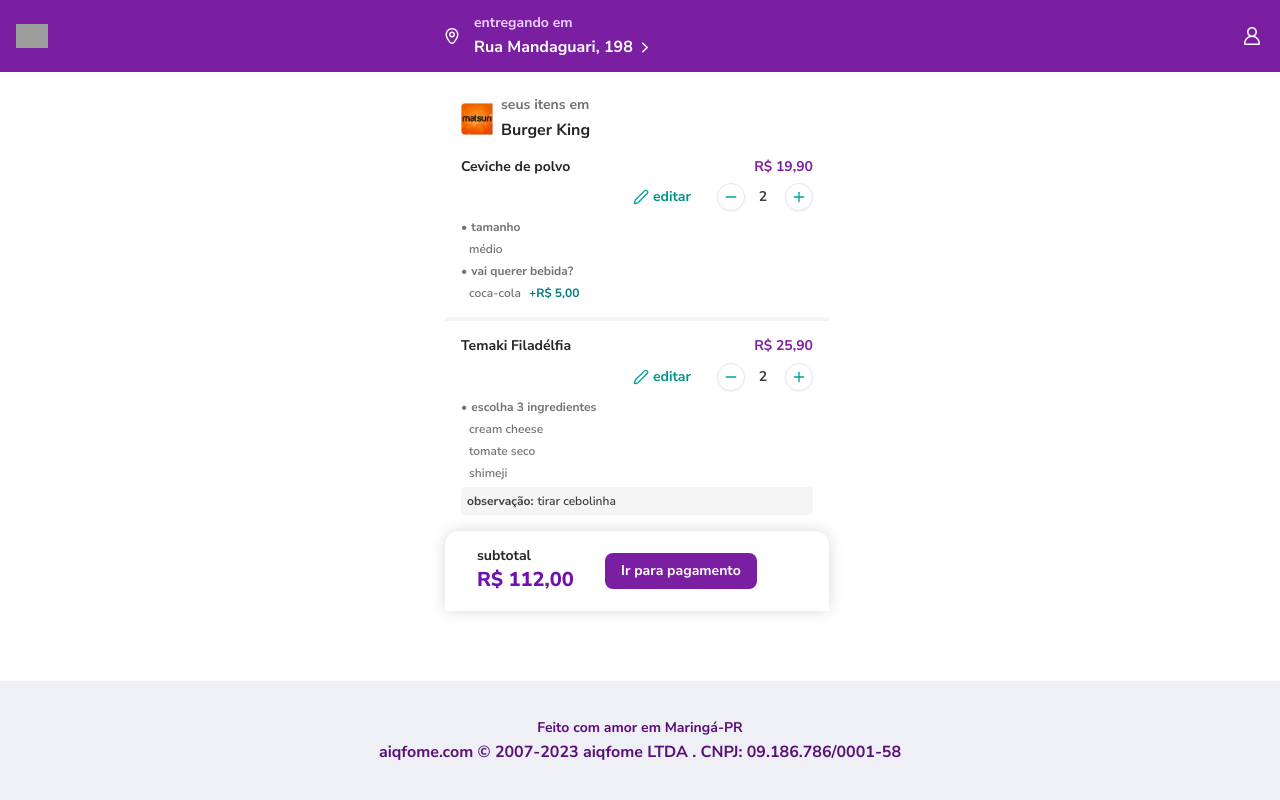
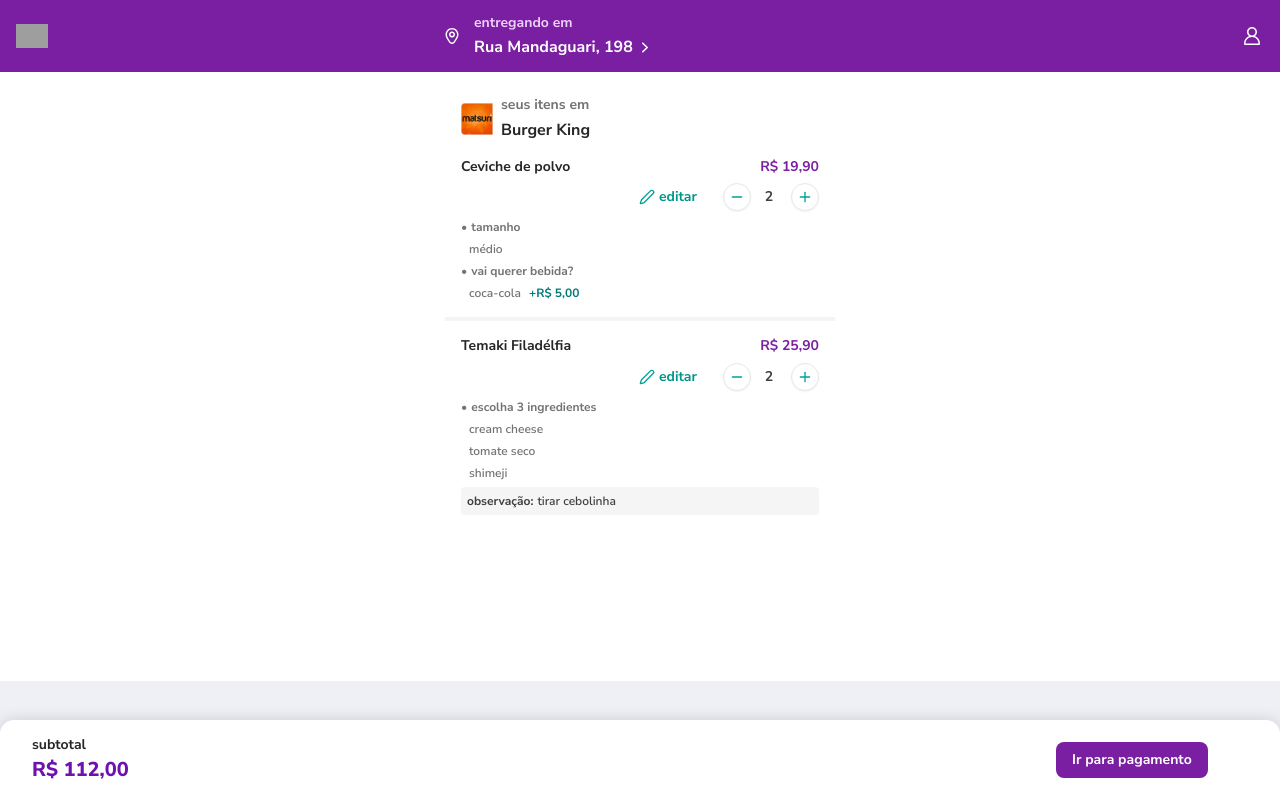
Before and after one commit to werliton/ws-aiqfome, a Next.js app: page /ticket in a window 1280 px wide. Built offline with nearby package versions, Linux system fonts and the light colour scheme; grey boxes are pictures that could not be loaded.

Commit message:
refactor: :recycle: refact code

```diff
--- a/src/app/not-found.tsx
+++ b/src/app/not-found.tsx
@@ -1,5 +1,4 @@
 import Link from "next/link";
-import React from "react";
 
 export default function NotFound() {
   return (
--- a/src/app/ticket/page.tsx
+++ b/src/app/ticket/page.tsx
@@ -8,7 +8,7 @@
 
 export default function Ticket() {
   return (
-    <div className="inline-flex w-96 flex-col items-center justify-start">
+    <div className="flex flex-col items-center justify-start">
       <div className="flex flex-col items-center justify-start self-stretch py-6">
         <TicketHeader imagePath={"/images/stores/mat.png"}>
           <TicketHeader.Title>Burger King</TicketHeader.Title>
--- a/src/components/ui/layout/footer/footer.tsx
+++ b/src/components/ui/layout/footer/footer.tsx
@@ -1,5 +1,3 @@
-import React from "react";
-
 export const Footer = () => {
   return (
     <footer className="bg-muted text-footer flex h-[119px] flex-col items-center justify-center gap-0.5 px-4 py-6">
--- a/src/components/ui/layout/header/header.tsx
+++ b/src/components/ui/layout/header/header.tsx
@@ -1,6 +1,5 @@
 import Image from "next/image";
 import Link from "next/link";
-import React from "react";
 
 export const Header = () => {
   return (
--- a/src/components/ui/molecules/payment.tsx
+++ b/src/components/ui/molecules/payment.tsx
@@ -5,7 +5,7 @@
     <div
       data-action="checkout bottom"
       data-status="active"
-      className="inline-flex w-96 flex-col items-center justify-start rounded-tl-xl rounded-tr-xl bg-white shadow-[0px_0px_15px_0px_rgba(0,0,0,0.15)]"
+      className="absolute bottom-0 flex w-full flex-1 flex-col items-center justify-start rounded-tl-xl rounded-tr-xl bg-white shadow-[0px_0px_15px_0px_rgba(0,0,0,0.15)]"
     >
       <div className="inline-flex items-center justify-between self-stretch px-8 py-4">
         <div className="inline-flex flex-col items-start justify-start gap-0.5">
--- a/src/components/ui/molecules/see-ticket.tsx
+++ b/src/components/ui/molecules/see-ticket.tsx
@@ -1,5 +1,5 @@
-import React from "react";
 import { Button } from "../button";
+import Link from "next/link";
 
 export const SeeTicket = () => {
   return (
@@ -8,9 +8,11 @@
       data-status="active"
       className="flex w-80 flex-1 flex-col items-center justify-center gap-4 bg-gradient-to-l from-slate-50/90 via-white/20 to-white/0 px-3 py-2.5"
     >
-      <Button className="flex h-12 w-80 flex-1 px-4 py-3 text-base font-bold text-white">
-        Ver ticket
-      </Button>
+      <Link href="/ticket">
+        <Button className="flex h-12 w-80 flex-1 px-4 py-3 text-base font-bold text-white">
+          Ver ticket
+        </Button>
+      </Link>
     </div>
   );
 };
--- a/src/components/ui/organisms/ticket/ticket-food-item/ticket-food-item.tsx
+++ b/src/components/ui/organisms/ticket/ticket-food-item/ticket-food-item.tsx
@@ -1,4 +1,3 @@
-import React from "react";
 import { PriceBase, PricePlus } from "../../../price";
 import { RNode } from "@/components/ui/subtitle";
 
--- a/src/components/ui/search-bar/search-bar.tsx
+++ b/src/components/ui/search-bar/search-bar.tsx
@@ -1,4 +1,3 @@
-import React from "react";
 import { SearchForm } from "../search-form";
 
 export const SearchBar = () => {
--- a/src/components/ui/stores/store-closed.tsx
+++ b/src/components/ui/stores/store-closed.tsx
@@ -1,4 +1,3 @@
-import React from "react";
 import { Stores } from "./stores";
 import { StoreCortina } from "./store-cortina";
 import { getAllStoresClosed } from "@/lib/data";
--- a/src/components/ui/stores/store-item.tsx
+++ b/src/components/ui/stores/store-item.tsx
@@ -1,4 +1,3 @@
-import React from "react";
 import { Card, CardHeader, CardTitle, CardDescription } from "../card";
 import Image from "next/image";
 import { Store } from "@/types";
--- a/src/components/ui/stores/store-opened.tsx
+++ b/src/components/ui/stores/store-opened.tsx
@@ -1,4 +1,3 @@
-import React from "react";
 import { Stores } from "./stores";
 import { StoreCortina } from "./store-cortina";
 import { getAllStoresOpened } from "@/lib/data";
```
